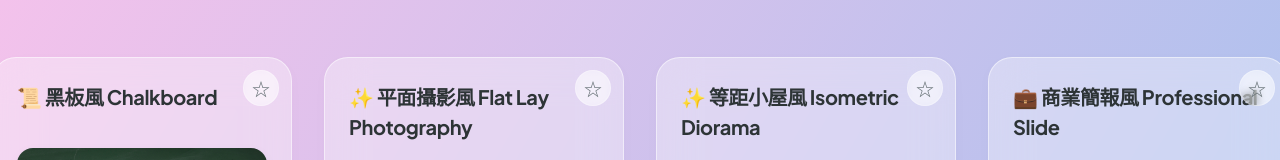
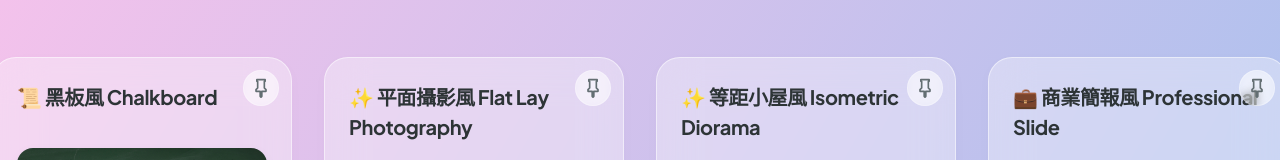
Before and after one commit to javaok1987/style-prompt-demo, a React (Vite) app: page / in a window 1280 px wide. Shown: the part 278-438 px from the top of the page. Built offline with nearby package versions, Linux system fonts and the light colour scheme; a web font is replaced by a local one.

Commit message:
feat: replace pin emoji with custom SVG icons

```diff
--- a/src/components/StyleCard.jsx
+++ b/src/components/StyleCard.jsx
@@ -1,4 +1,20 @@
 import React from 'react';
+
+const PinIcon = ({ isFilled }) => (
+  <svg
+    xmlns="http://www.w3.org/2000/svg"
+    width={isFilled ? "14" : "20"}
+    height={isFilled ? "14" : "20"}
+    viewBox="0 0 24 24"
+    fill={isFilled ? "currentColor" : "none"}
+    stroke="currentColor"
+    strokeWidth={isFilled ? "0" : "2"}
+    strokeLinecap="round"
+    strokeLinejoin="round"
+  >
+    <path d="M16 12V4h1V2H7v2h1v8l-2 2v2h5v6l1 1 1-1v-6h5v-2l-2-2z" />
+  </svg>
+);
 
 const StyleCard = ({ style, index, isPinned, onPin, onViewDetails, promptText }) => {
   return (
@@ -11,7 +27,8 @@ const StyleCard = ({ style, index, isPinned, onPin, onViewDetails, promptText })
         }}
         title={isPinned ? "Unpin style" : "Pin style"}
       >
-        {isPinned ? '📌 PINNED' : '☆'}
+        <PinIcon isFilled={isPinned} />
+        {isPinned && <span>Pinned</span>}
       </button>
 
       <h3 className="card-title" style={{ marginBottom: '16px' }}>{style.name}</h3>
--- a/src/styles/index.css
+++ b/src/styles/index.css
@@ -386,6 +386,7 @@ input::placeholder {
   text-transform: uppercase;
   letter-spacing: 0.5px;
   box-shadow: 0 2px 8px rgba(0,0,0,0.05);
+  gap: 6px;
 }
 
 /* Button Container */
```
